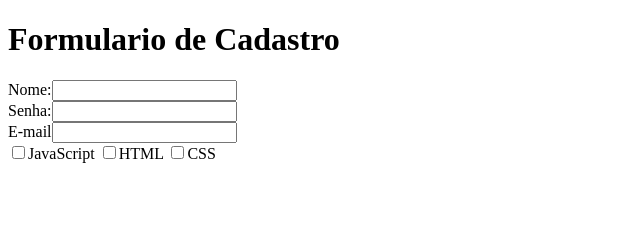
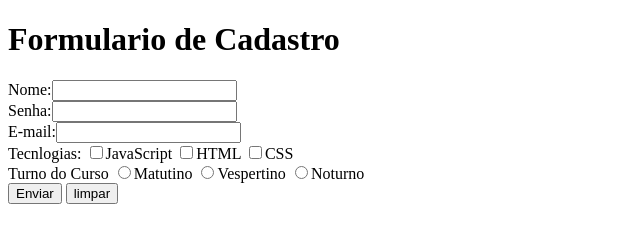
Before and after one commit to Pedro7242/Pedro7242.github.io, a plain HTML site: page formularios-html/formulario.html in a window 1280 px wide. Shown: the whole page, without its empty margins (0-640 px from the left). Drawn offline with Linux system fonts and the light colour scheme.

Commit message:
Update formulario.html

```diff
--- a/formularios-html/formulario.html
+++ b/formularios-html/formulario.html
@@ -12,11 +12,21 @@
         <br>
         Senha:<input type="password">
         <br>
-        E-mail<input type="email">
+        E-mail:<input type="email">
         <br>
+        Tecnlogias:
         <input type="checkbox" name="linguagem">JavaScript
         <input type="checkbox" name="linguagem">HTML
         <input type="checkbox" name="linguagem">CSS
+        <br>
+        Turno do Curso
+        <input type="radio" nome="Turno">Matutino
+        <input type="radio" nome="Turno">Vespertino
+        <input type="radio" nome="Turno">Noturno
+        <br>
+        <button>Enviar</button>
+        <input type="reset" value="limpar">
+
     </form>
 </body>
 </html>
```
